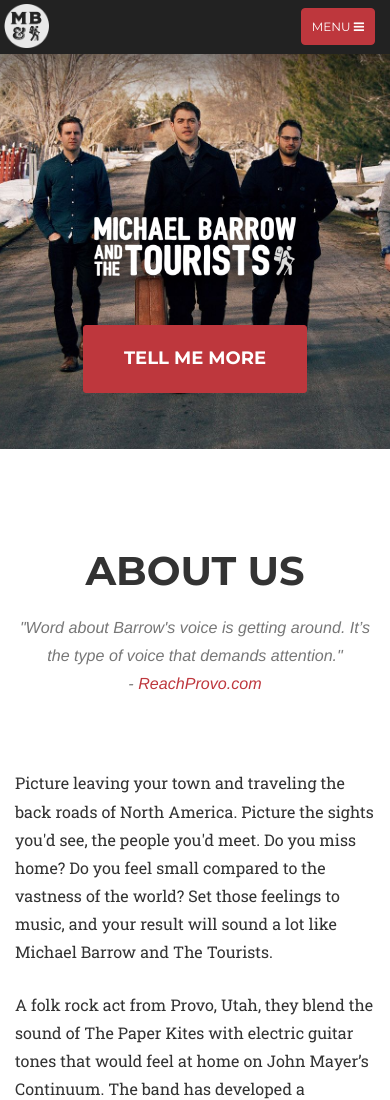
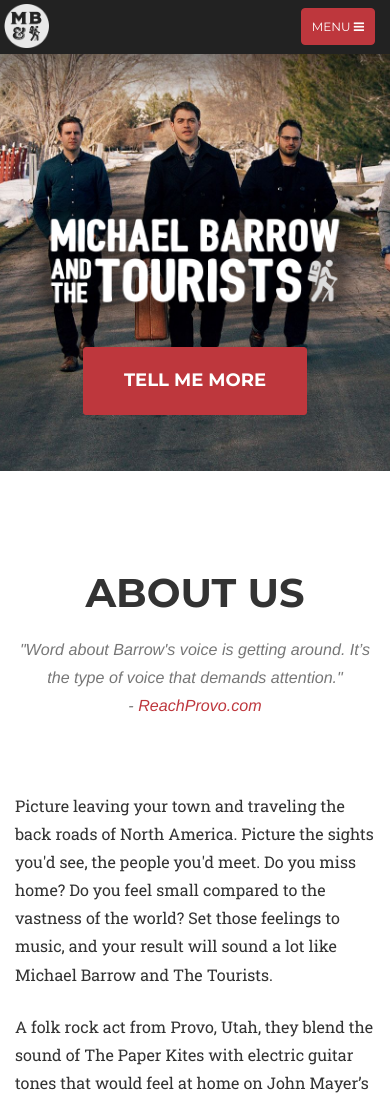
Before and after one commit to michaelbarrowandthetourists/michael-barrow-epk, a website: page index.html in a window 390 px wide. Shown: the top 1100 px of the page. Drawn offline with nearby package versions, Linux system fonts and the light colour scheme; a web font is replaced by a local one.

Commit message:
Fixed logo sizing on small phones

```diff
--- a/less/agency.less
+++ b/less/agency.less
@@ -232,7 +232,18 @@
             padding-bottom: 4em;
 
             .header-logo-overlay img {
-                margin-bottom: 2em;
+                margin: 4em 0 2em;
+            }
+        }
+    }
+}
+
+@media(max-width: 450px) {
+    header {
+        .intro-text .header-logo-overlay {
+            img {
+                width: 100%;
+                margin: -0.5em 0 1em;
             }
         }
     }
```
Also changed, not shown: css/agency.css, css/agency.min.css.
